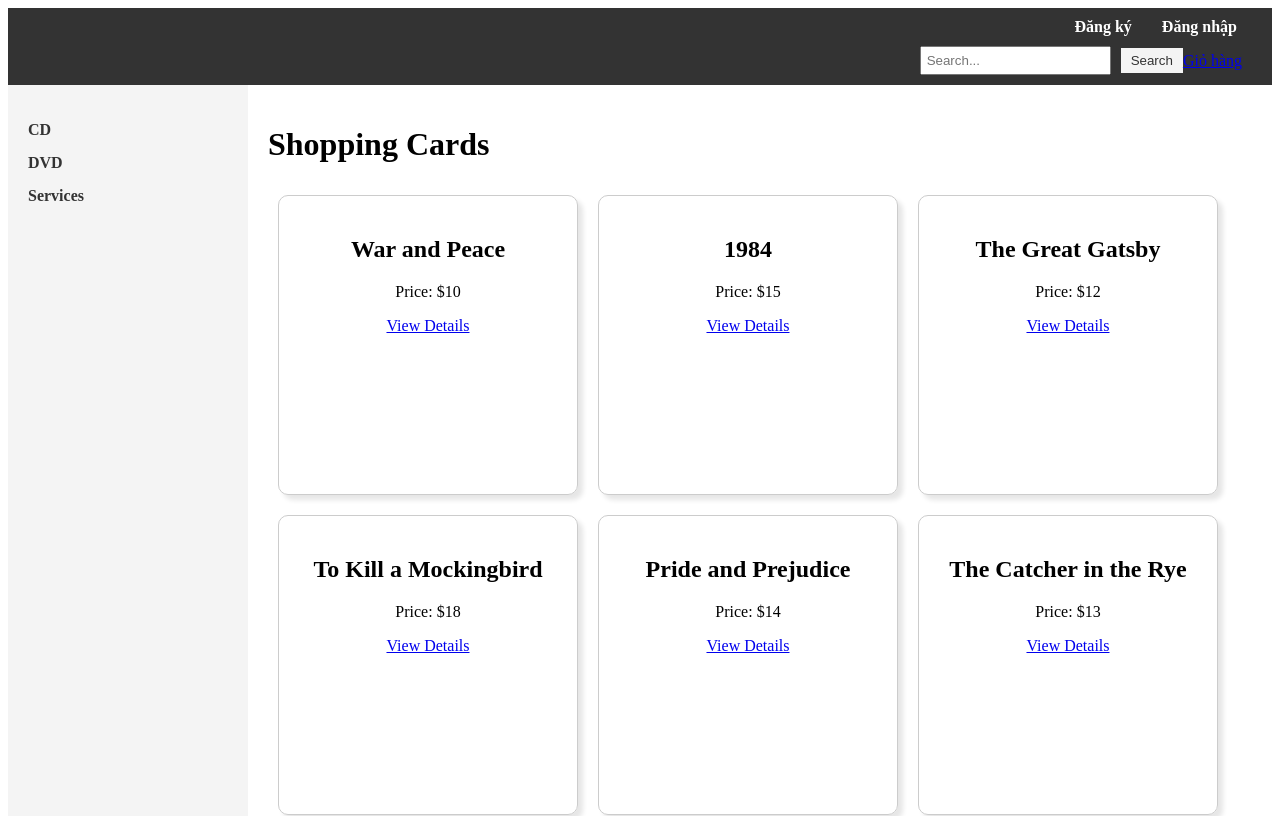
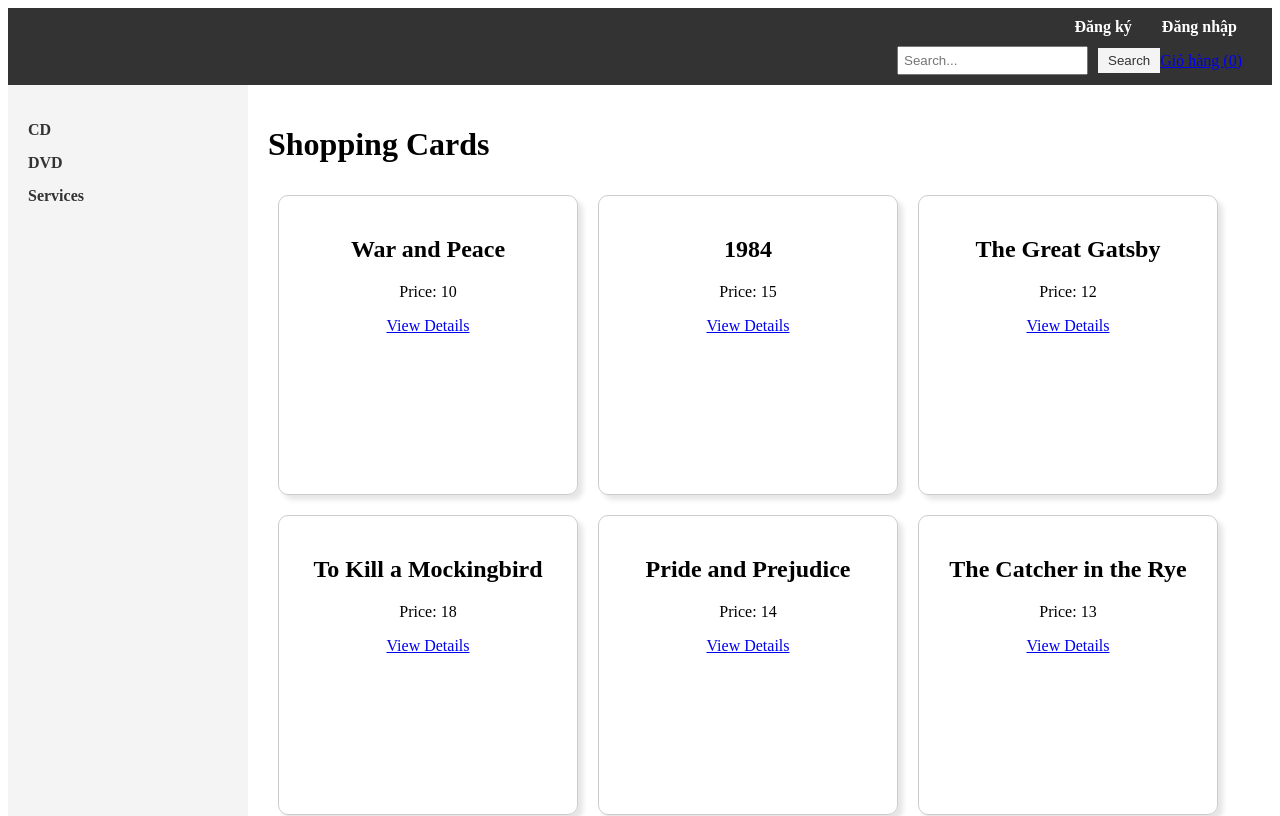
Before and after one commit to taptapking/IT4409-20241-151901-N14, a React (Vite) app in the folder frontend/: page / in a window 1280 px wide. Shown: the top 816 px of the page. Built offline with nearby package versions, Linux system fonts and the light colour scheme.

Commit message:
Add cart

```diff
--- a/frontend/src/App.jsx
+++ b/frontend/src/App.jsx
@@ -1,17 +1,46 @@
 // App.js
-import React from "react";
+import { useState } from "react";
 import { BrowserRouter as Router, Routes, Route } from "react-router-dom";
 import Header from "./Header";
 import Menu from "./Menu";
 import Footer from "./Footer";
 import CardList from "./CardList";
 import ItemDetails from "./ItemDetails";
+import Cart from "./Cart";
 
 function App() {
+    const [cart, setCart] = useState([]);
+
+    const addToCart = (item) => {
+        setCart((prevCart) => {
+            const itemExists = prevCart.some(cartItem => cartItem.id === item.id);
+
+            if (itemExists) {
+                return prevCart;
+            } else {
+                const itemWithQuantity = { ...item, quantity: 1 };
+                return [...prevCart, itemWithQuantity];
+            }
+        });
+    };
+
+
+    const removeFromCart = (itemId) => {
+        setCart((prevCart) => prevCart.filter((item) => item.id !== itemId));
+    };
+    const updateQuantity = (itemId, quantity) => {
+        if (quantity < 1) return;
+        setCart((prevCart) =>
+            prevCart.map((item) =>
+                item.id === itemId ? { ...item, quantity } : item
+            )
+        );
+    };
+
     return (
         <Router>
             <div className="app">
-                <Header />
+                <Header cart={cart} removeFromCart={removeFromCart} updateQuantity={updateQuantity} />
                 <div className="main-content">
                     <Menu />
                     <div className="content">
@@ -25,7 +54,11 @@ function App() {
                                     </>
                                 }
                             />
-                            <Route path="/item/:id" element={<ItemDetails />} />
+                            <Route path="/item/:id" element={<ItemDetails addToCart={addToCart} />} />
+                            <Route
+                                path="/cart"
+                                element={<Cart cart={cart} removeFromCart={removeFromCart} updateQuantity={updateQuantity} />}
+                            />
                         </Routes>
                     </div>
                 </div>
--- /dev/null
+++ b/frontend/src/Cart.jsx
@@ -0,0 +1,57 @@
+import { useState, useEffect } from "react";
+
+function Cart({ cart, removeFromCart, updateQuantity }) {
+    const [localTotalPrice, setLocalTotalPrice] = useState(0);
+
+    useEffect(() => {
+        const total = cart.reduce((total, item) => total + item.price * item.quantity, 0);
+        setLocalTotalPrice(total);
+    }, [cart]);
+
+    const handleRemoveItem = (item) => {
+        setLocalTotalPrice((prevTotal) => prevTotal - item.price * item.quantity);
+        removeFromCart(item.id);
+    };
+
+    const handleUpdateQuantity = (item, newQuantity) => {
+        const priceDifference = item.price * (newQuantity - item.quantity);
+        setLocalTotalPrice((prevTotal) => prevTotal + priceDifference);
+        updateQuantity(item.id, newQuantity);
+    };
+
+    return (
+        <div className="cart">
+            <h2>Your Cart</h2>
+            {cart.length === 0 ? (
+                <p>Your cart is empty</p>
+            ) : (
+                <ul className="cart-list">
+                    {cart.map((item) => (
+                        <li key={item.id} className="cart-item">
+                            <img src={item.image} alt={item.name} className="cart-item-image" />
+                            <div className="cart-item-details">
+                                <h3>{item.name}</h3>
+                                <p>Price: {item.price}</p>
+                            </div>
+                            <div>
+                                <button onClick={() => handleRemoveItem(item)} className="remove-item">
+                                    Remove
+                                </button>
+                                <div className="cart-item-quantity">
+                                    <button onClick={() => handleUpdateQuantity(item, item.quantity - 1)}>-</button>
+                                    <span>{item.quantity}</span>
+                                    <button onClick={() => handleUpdateQuantity(item, item.quantity + 1)}>+</button>
+                                </div>
+                            </div>
+                        </li>
+                    ))}
+                </ul>
+            )}
+            <div className="cart-total">
+                <h3>Total: ${localTotalPrice.toFixed(2)}</h3>
+            </div>
+        </div>
+    );
+}
+
+export default Cart;
--- a/frontend/src/Header.jsx
+++ b/frontend/src/Header.jsx
@@ -1,4 +1,5 @@
-function Header() {
+import { Link } from "react-router-dom";
+function Header({ cart, removeFromCart, updateQuantity } ) {
     return (
         <header className="header">
             <nav className="header-nav">
@@ -13,7 +14,9 @@ function Header() {
                             <button type="button">Search</button>
                         </div>
                         <div className="order">
-                            <a href="#Giỏ hàng">Giỏ hàng</a>
+                            <Link to={{ pathname: "/cart", state: { cart, removeFromCart, updateQuantity } }}>
+                                Giỏ hàng ({cart.length})
+                            </Link>
                         </div>
                     </div>
                 </div>
--- a/frontend/src/ItemDetails.jsx
+++ b/frontend/src/ItemDetails.jsx
@@ -1,7 +1,7 @@
 import { useParams } from "react-router-dom";
 import mockItems from "./data/mockItems";
 
-function ItemDetails() {
+function ItemDetails({ addToCart }) {
     const { id } = useParams();
     const item = mockItems.find(item => item.id === parseInt(id));
 
@@ -18,6 +18,7 @@ function ItemDetails() {
                 <h2>{item.name}</h2>
                 <p>{item.description}</p>
                 <p>Price: {item.price}</p>
+                <button onClick={() => addToCart(item)}>Add to Cart</button>
             </div>
         </div>
     );
--- a/frontend/src/data/mockItems.js
+++ b/frontend/src/data/mockItems.js
@@ -1,21 +1,21 @@
 // src/data/mockItems.js
 
 const mockItems = [
-    { id: 1, name: "War and Peace", description: "A masterpiece of fiction", price: "$10" },
-    { id: 2, name: "1984", description: "A dystopian novel about totalitarianism", price: "$15" },
-    { id: 3, name: "The Great Gatsby", description: "A classic American novel set in the Jazz Age", price: "$12" },
-    { id: 4, name: "To Kill a Mockingbird", description: "A novel about the serious issues of race and class in the Deep South", price: "$18" },
-    { id: 5, name: "Pride and Prejudice", description: "A romantic novel of manners by Jane Austen", price: "$14" },
-    { id: 6, name: "The Catcher in the Rye", description: "A novel about teenage alienation and loss", price: "$13" },
-    { id: 7, name: "The Lord of the Rings", description: "An epic fantasy novel by J.R.R. Tolkien", price: "$25" },
-    { id: 8, name: "The Alchemist", description: "A philosophical book about following one's dreams", price: "$16" },
-    { id: 9, name: "Brave New World", description: "A dystopian novel that explores the future of humanity", price: "$17" },
-    { id: 10, name: "The Hobbit", description: "A fantasy novel about the adventure of Bilbo Baggins", price: "$22" },
-    { id: 11, name: "Fahrenheit 451", description: "A novel about a future where books are banned", price: "$15" },
-    { id: 12, name: "The Picture of Dorian Gray", description: "A novel about vanity and moral duplicity", price: "$20" },
-    { id: 13, name: "Moby Dick", description: "A novel about the quest for revenge against a giant whale", price: "$19" },
-    { id: 14, name: "The Odyssey", description: "An epic poem about the adventures of Odysseus", price: "$21" },
-    { id: 15, name: "Jane Eyre", description: "A novel that explores the life of an orphaned girl", price: "$18" },
+    { id: 1, name: "War and Peace", description: "A masterpiece of fiction", price: "10" },
+    { id: 2, name: "1984", description: "A dystopian novel about totalitarianism", price: "15" },
+    { id: 3, name: "The Great Gatsby", description: "A classic American novel set in the Jazz Age", price: "12" },
+    { id: 4, name: "To Kill a Mockingbird", description: "A novel about the serious issues of race and class in the Deep South", price: "18" },
+    { id: 5, name: "Pride and Prejudice", description: "A romantic novel of manners by Jane Austen", price: "14" },
+    { id: 6, name: "The Catcher in the Rye", description: "A novel about teenage alienation and loss", price: "13" },
+    { id: 7, name: "The Lord of the Rings", description: "An epic fantasy novel by J.R.R. Tolkien", price: "25" },
+    { id: 8, name: "The Alchemist", description: "A philosophical book about following one's dreams", price: "16" },
+    { id: 9, name: "Brave New World", description: "A dystopian novel that explores the future of humanity", price: "17" },
+    { id: 10, name: "The Hobbit", description: "A fantasy novel about the adventure of Bilbo Baggins", price: "22" },
+    { id: 11, name: "Fahrenheit 451", description: "A novel about a future where books are banned", price: "15" },
+    { id: 12, name: "The Picture of Dorian Gray", description: "A novel about vanity and moral duplicity", price: "20" },
+    { id: 13, name: "Moby Dick", description: "A novel about the quest for revenge against a giant whale", price: "19" },
+    { id: 14, name: "The Odyssey", description: "An epic poem about the adventures of Odysseus", price: "21" },
+    { id: 15, name: "Jane Eyre", description: "A novel that explores the life of an orphaned girl", price: "18" },
 ];
 
 export default mockItems; // Export the data
--- a/frontend/src/index.css
+++ b/frontend/src/index.css
@@ -130,3 +130,39 @@
   height: 300px;
   box-sizing: border-box;
 }
+
+.cart {
+  padding: 20px;
+}
+
+.cart-list {
+  list-style-type: none;
+  padding: 0;
+}
+
+.cart-item {
+  display: flex;
+  align-items: center;
+  margin-bottom: 10px;
+  gap: 40px;
+}
+
+.cart-item-image {
+  width: 50px;
+  height: 50px;
+  margin-right: 10px;
+}
+
+.cart-item-details {
+  flex: 1;
+}
+
+.cart-item-quantity button {
+  margin: 0 5px;
+  padding: 5px 10px;
+}
+
+.remove-item {
+  color: red;
+  cursor: pointer;
+}
```
